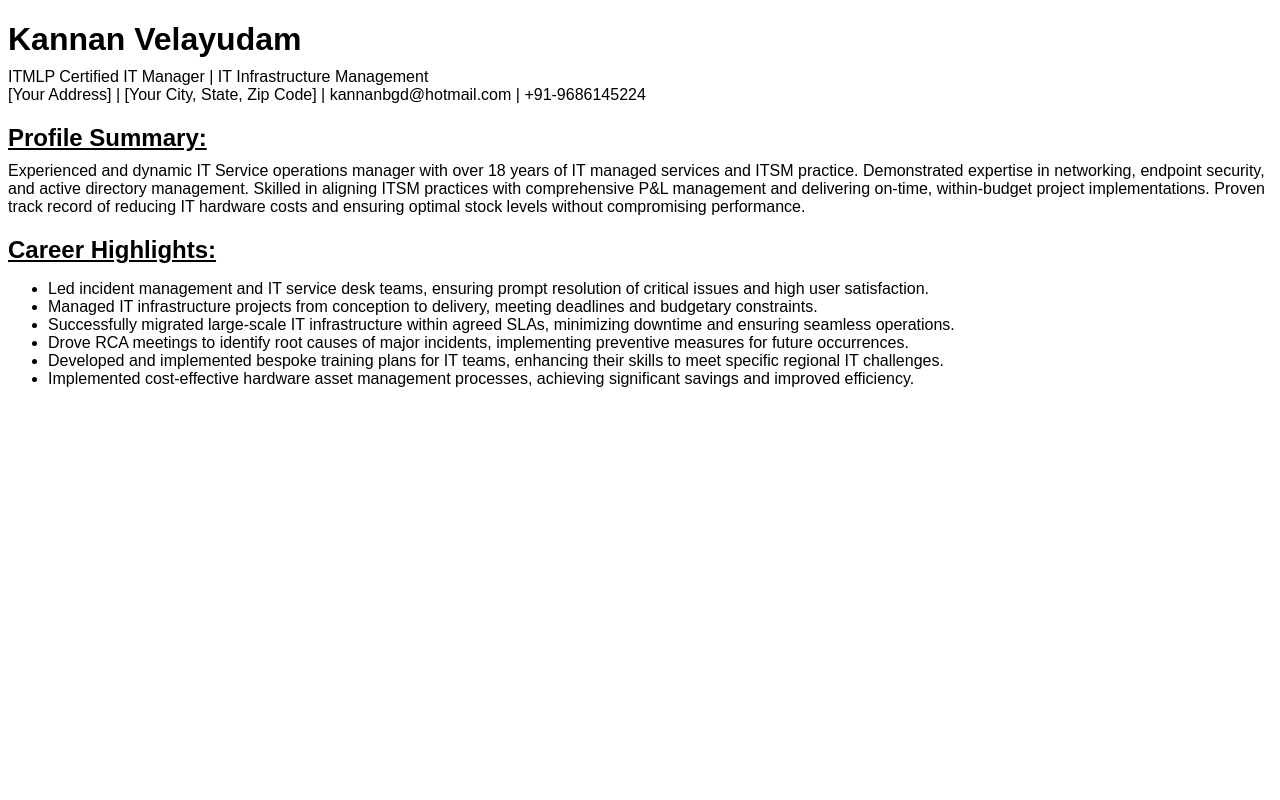
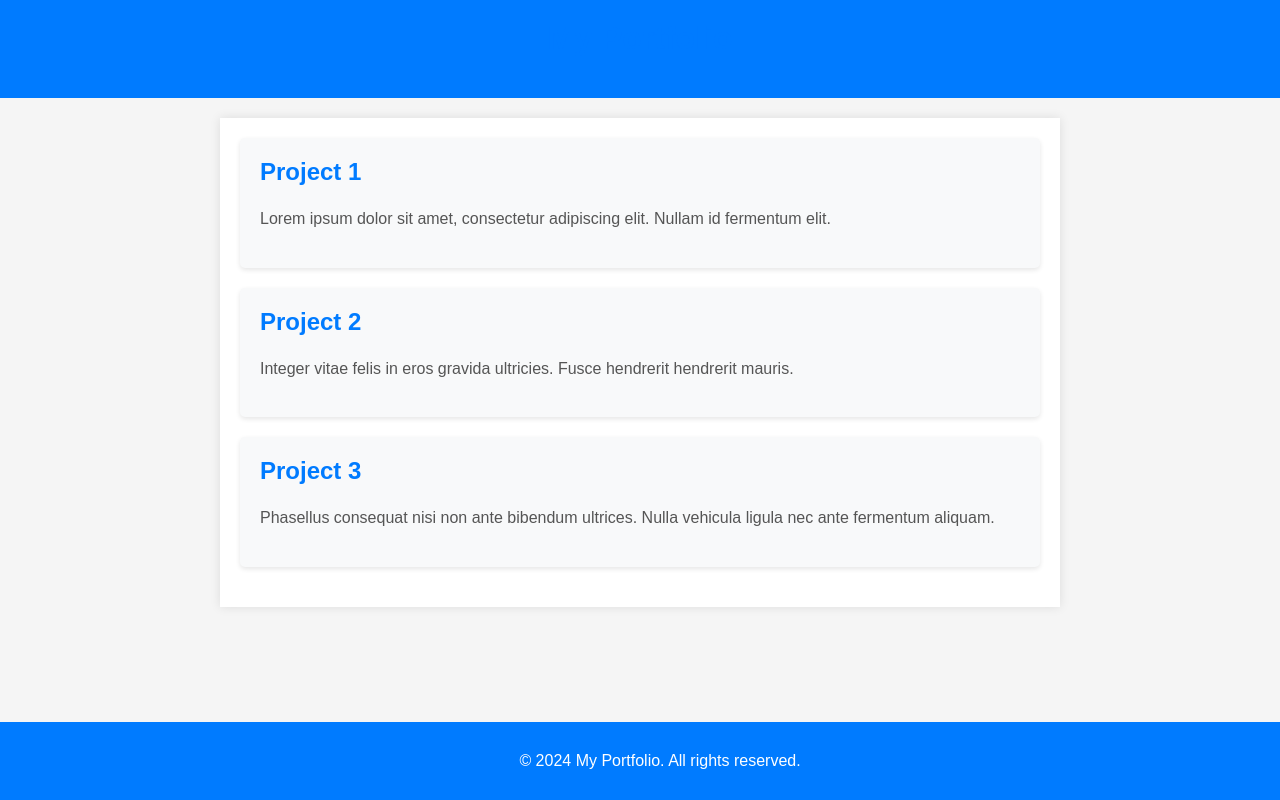
Before and after one commit to screenzonenn/template, a plain HTML site: page index.html in a window 1280 px wide. Drawn offline with Linux system fonts and the light colour scheme.

Commit message:
Update index.html

```diff
--- a/index.html
+++ b/index.html
@@ -3,52 +3,84 @@
 <head>
 <meta charset="UTF-8">
 <meta name="viewport" content="width=device-width, initial-scale=1.0">
-<title>Kannan Velayudam Resume</title>
+<title>Portfolio</title>
 <style>
   body {
     font-family: Arial, sans-serif;
+    margin: 0;
+    padding: 0;
+    background-color: #f5f5f5;
+    color: #333;
   }
-  h1, h2, h3 {
-    margin-bottom: 10px;
+  header {
+    background-color: #007bff;
+    color: #fff;
+    padding: 20px;
+    text-align: center;
+  }
+  .container {
+    max-width: 800px;
+    margin: 20px auto;
+    padding: 20px;
+    background-color: #fff;
+    box-shadow: 0 0 10px rgba(0, 0, 0, 0.1);
+  }
+  h1 {
+    color: #007bff;
+    margin-top: 0;
   }
   p {
-    margin: 0;
+    line-height: 1.6;
   }
-  .section {
+  .project {
     margin-bottom: 20px;
+    padding: 20px;
+    background-color: #f8f9fa;
+    border-radius: 5px;
+    box-shadow: 0 2px 5px rgba(0, 0, 0, 0.1);
   }
-  .section-title {
-    font-weight: bold;
-    text-decoration: underline;
+  .project h2 {
+    margin-top: 0;
+    color: #007bff;
+  }
+  .project p {
+    color: #555;
+  }
+  footer {
+    background-color: #007bff;
+    color: #fff;
+    padding: 10px 20px;
+    text-align: center;
+    position: fixed;
+    bottom: 0;
+    width: 100%;
   }
 </style>
 </head>
 <body>
 
-<div class="section">
-  <h1>Kannan Velayudam</h1>
-  <p>ITMLP Certified IT Manager | IT Infrastructure Management</p>
-  <p>[Your Address] | [Your City, State, Zip Code] | kannanbgd@hotmail.com | +91-9686145224</p>
+<header>
+  <h1>My Portfolio</h1>
+</header>
+
+<div class="container">
+  <div class="project">
+    <h2>Project 1</h2>
+    <p>Lorem ipsum dolor sit amet, consectetur adipiscing elit. Nullam id fermentum elit.</p>
+  </div>
+  <div class="project">
+    <h2>Project 2</h2>
+    <p>Integer vitae felis in eros gravida ultricies. Fusce hendrerit hendrerit mauris.</p>
+  </div>
+  <div class="project">
+    <h2>Project 3</h2>
+    <p>Phasellus consequat nisi non ante bibendum ultrices. Nulla vehicula ligula nec ante fermentum aliquam.</p>
+  </div>
 </div>
 
-<div class="section">
-  <h2 class="section-title">Profile Summary:</h2>
-  <p>Experienced and dynamic IT Service operations manager with over 18 years of IT managed services and ITSM practice. Demonstrated expertise in networking, endpoint security, and active directory management. Skilled in aligning ITSM practices with comprehensive P&L management and delivering on-time, within-budget project implementations. Proven track record of reducing IT hardware costs and ensuring optimal stock levels without compromising performance.</p>
-</div>
-
-<div class="section">
-  <h2 class="section-title">Career Highlights:</h2>
-  <ul>
-    <li>Led incident management and IT service desk teams, ensuring prompt resolution of critical issues and high user satisfaction.</li>
-    <li>Managed IT infrastructure projects from conception to delivery, meeting deadlines and budgetary constraints.</li>
-    <li>Successfully migrated large-scale IT infrastructure within agreed SLAs, minimizing downtime and ensuring seamless operations.</li>
-    <li>Drove RCA meetings to identify root causes of major incidents, implementing preventive measures for future occurrences.</li>
-    <li>Developed and implemented bespoke training plans for IT teams, enhancing their skills to meet specific regional IT challenges.</li>
-    <li>Implemented cost-effective hardware asset management processes, achieving significant savings and improved efficiency.</li>
-  </ul>
-</div>
-
-<!-- More sections for Certifications, Areas of Expertise, Work Experience, Projects, Education, and Soft Skills -->
+<footer>
+  <p>&copy; 2024 My Portfolio. All rights reserved.</p>
+</footer>
 
 </body>
 </html>
```
